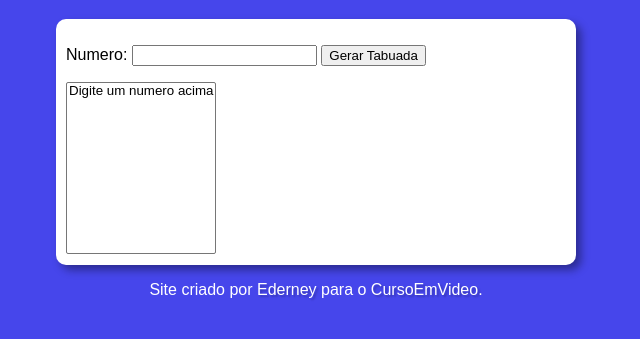
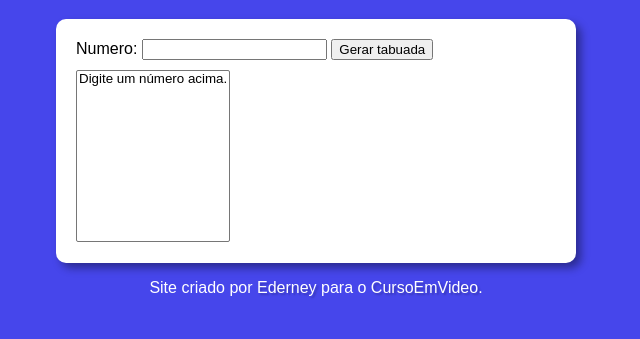
Before and after one commit to EderneyJunior/JavaScript, a plain HTML site: page Exercicios/ex-004/index.html in a window 1280 px wide. Shown: the part 61-400 px from the top of the page, without its empty margins (300-940 px from the left). Drawn offline with Linux system fonts and the light colour scheme.

Commit message:
ex-004 Ajustado

```diff
--- a/Exercicios/ex-004/estilos/style.css
+++ b/Exercicios/ex-004/estilos/style.css
@@ -21,6 +21,10 @@ main {
     box-shadow: 5px 5px 9px rgba(0, 0, 0, 0.384);
 }
 
+div {
+    margin: 10px;
+}
+
 footer {
     text-align: center;
     color: white;
--- a/Exercicios/ex-004/index.html
+++ b/Exercicios/ex-004/index.html
@@ -13,16 +13,13 @@
    <main>
         <form action="" method="get">
             <div>
-                <p>
                     <label for="txtn">Numero:</label>
                     <input type="number" name="num" id="txtn">
-
-                    <input type="button" value="Gerar Tabuada" onclick="tabuada()">
-                </p>
+                    <input type="button" value="Gerar tabuada" onclick="tabuada()">
             </div>
             <div>
-                <select name="tabuada" id="seltab" size="10">
-                    <option value="">Digite um numero acima</option>
+                <select name="sel" id="seltab" size="10">
+                    <option value="">Digite um número acima.</option>
                 </select>
             </div>
         </form>
--- a/Exercicios/ex-004/index.js
+++ b/Exercicios/ex-004/index.js
@@ -1,17 +1,17 @@
 function tabuada() {
-    var num = document.getElementById('txtn')
-    var tab = document.getElementById('seltab')
+    let num = document.getElementById('txtn')
+    let tab = document.getElementById('seltab')
 
-    if (num.value.length === 0) {
-        window.alert('[ERRO]. Digite um numero!')
-    } else {
-        var n = Number(num.value)
+    if (num.value.length == 0) {
+        alert('[ERRO]. por favor digite um número!')
+    } else{
+        let n = Number(num.value)
         tab.innerHTML = ''
 
-        for (var c = 1; c <= 10; c++) {
-            var item = document.createElement('option')
+        for (let c = 1; c <= 10; c++) {
+            let item = document.createElement('option')
 
-            item.text = `${n} X ${c} = ${n * c}`
+            item.text = `${n} X ${c} = ${n*c}`
             item.value = `tab${c}`
             tab.appendChild(item)
         }
```
